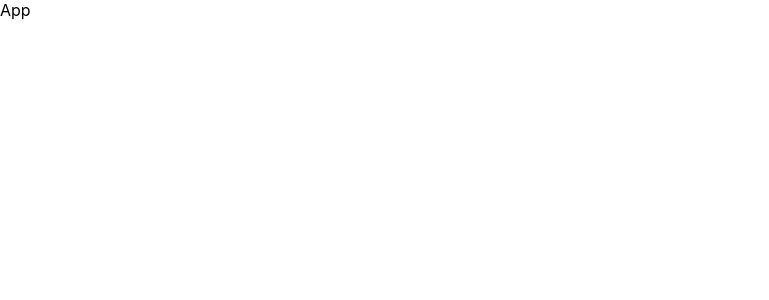
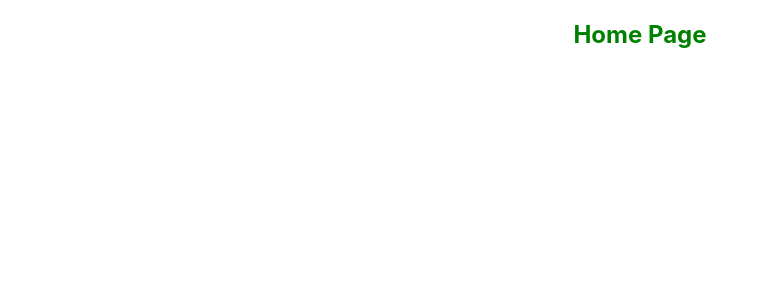
Before and after one commit to Yohannes-Habte/inventory-management-app, a React (Create React App) app in the folder frontend/: page / in a window 1280 px wide. Shown: the top 300 px of the page, without its empty margins (0-769 px from the left). Built offline with nearby package versions, Linux system fonts and the light colour scheme.

Commit message:
Navar bar design

```diff
--- a/frontend/src/App.js
+++ /dev/null
@@ -1,11 +0,0 @@
-import React from 'react'
-
-const App = () => {
-  return (
-    <div>
-      App
-    </div>
-  )
-}
-
-export default App
--- /dev/null
+++ b/frontend/src/App.jsx
@@ -0,0 +1,18 @@
+import React from 'react'
+import { BrowserRouter as Router, Routes, Route } from 'react-router-dom';
+import HomePage from './views/homePage/HomePage';
+
+
+const App = () => {
+  return (
+    <div>
+      <Router>
+        <Routes>
+          <Route path='/' element={<HomePage />} />
+        </Routes>
+      </Router>
+    </div>
+  )
+}
+
+export default App
--- a/frontend/src/index.js
+++ b/frontend/src/index.js
@@ -1,6 +1,6 @@
 import React from 'react';
 import ReactDOM from 'react-dom/client';
-import './index.css';
+import './index.scss';
 import App from './App';
 import reportWebVitals from './reportWebVitals';
 
--- /dev/null
+++ b/frontend/src/views/homePage/HomePage.jsx
@@ -0,0 +1,14 @@
+import React from "react";
+import "./HomePage.scss";
+
+const HomePage = () => {
+  return (
+    <main className="home-page">
+      <article className="home-page-container">
+        <h1 className="home-page-title"> Home Page</h1>
+      </article>
+    </main>
+  );
+};
+
+export default HomePage;
--- /dev/null
+++ b/frontend/src/views/homePage/HomePage.scss
@@ -0,0 +1,8 @@
+.home-page {
+  .home-page-container {
+    .home-page-title {
+      color: green;
+      text-align: center;
+    }
+  }
+}
```
Also changed, not shown: frontend/src/components/user/layout/header/Header.jsx (added, +16 -0 lines), frontend/src/components/user/layout/navbar/Navbar.jsx (added, +29 -0 lines), frontend/src/components/user/layout/navbar/Navbar.scss (added), frontend/src/index.scss (renamed from frontend/src/index.css).
